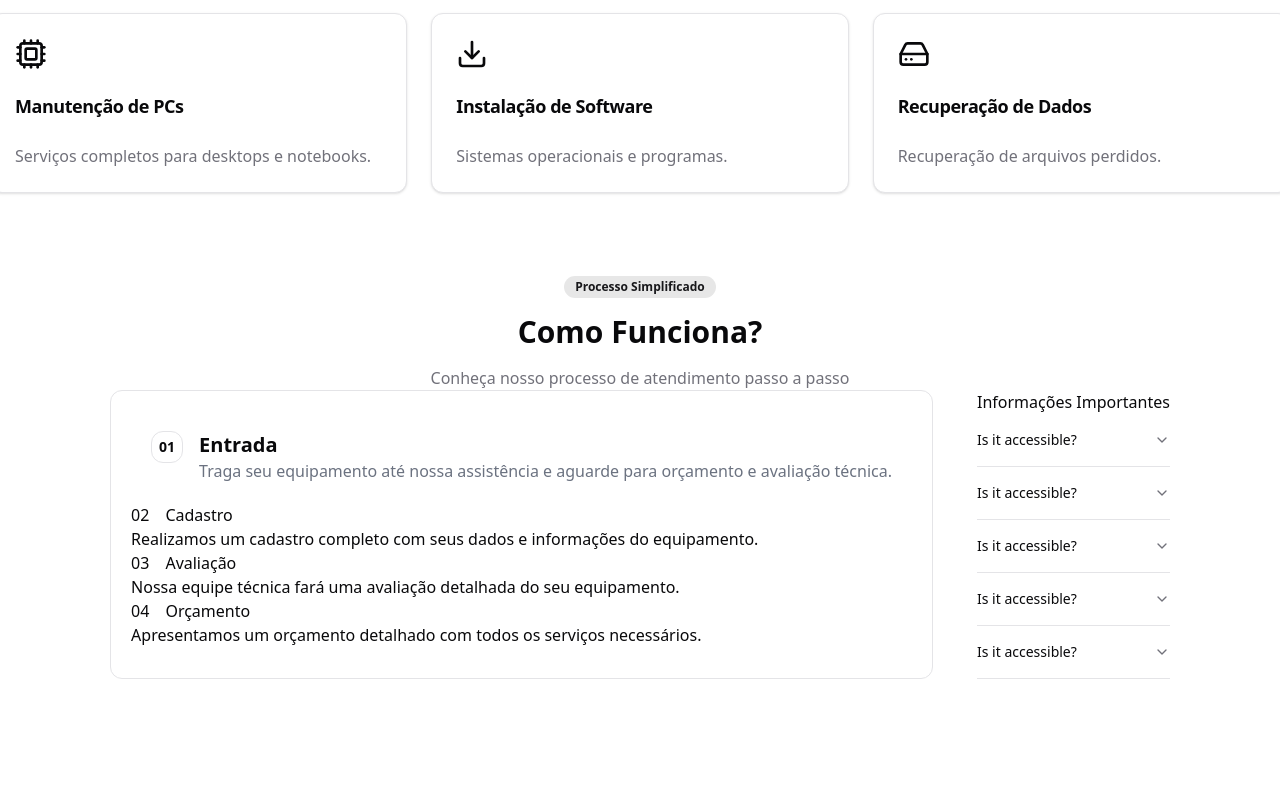
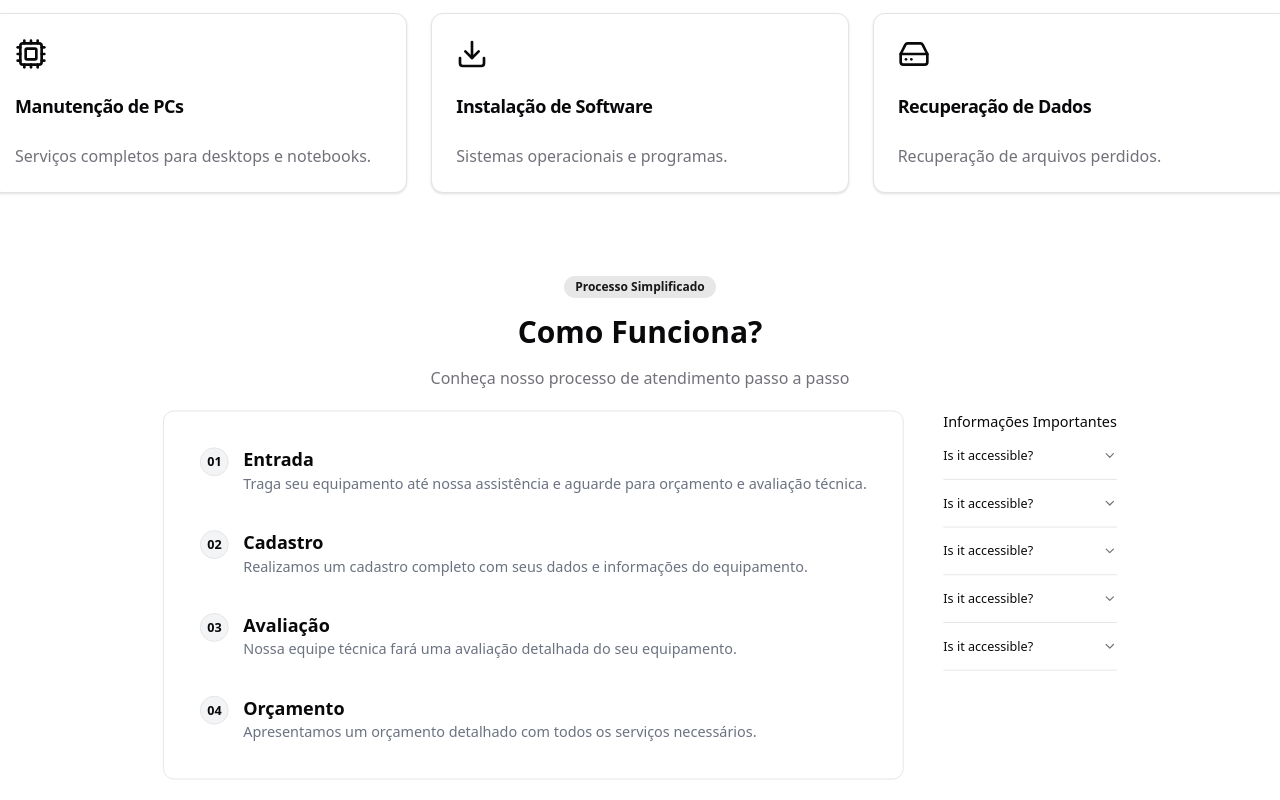
Before and after one commit to Daischi/Intercompnet, a Next.js app: page / in a window 1280 px wide. Shown: the part 1101-1901 px from the top of the page. Before the commit the page ends 1780 px from the top, so only its background shows below. Built offline with nearby package versions, Linux system fonts and the light colour scheme.

Commit message:
ajustando tamanho com scale

```diff
--- a/src/components/guiafunciona/index.tsx
+++ b/src/components/guiafunciona/index.tsx
@@ -24,17 +24,15 @@ export default function Guiafunciona() {
             </h2>
           </div>
         </div>
-        <div className="flex justify-center gap-11">
-          <div className="border rounded-xl">
-            <div className="p-5">
+        <div className="flex justify-center gap-11 scale-90">
+          <div className="border rounded-xl p-5">
+            {/* Etapa 01 - Entrada */}
+
             <div className="p-5">
               <div className="flex items-start gap-4">
-                  {/* Número dentro do círculo */}
-                  <span className="font-semibold py-1 px-3 text-sm flex items-center justify-center w-8 h-8 border rounded-xl ">
+                <span className="font-semibold py-1 px-3 text-sm flex items-center justify-center w-8 h-8 border rounded-full bg-gray-100">
                   01
                 </span>
-
-                  {/* Título e texto alinhados verticalmente */}
                 <div>
                   <h1 className="text-xl font-semibold">Entrada</h1>
                   <p className="text-gray-500">
@@ -45,29 +43,52 @@ export default function Guiafunciona() {
               </div>
             </div>
 
-              <div className="flex gap-4">
-                02 <h1>Cadastro</h1>
+            {/* Etapa 02 - Cadastro */}
+            <div className="p-5">
+              <div className="flex items-start gap-4">
+                <span className="font-semibold py-1 px-3 text-sm flex items-center justify-center w-8 h-8 border rounded-full bg-gray-100">
+                  02
+                </span>
+                <div>
+                  <h1 className="text-xl font-semibold">Cadastro</h1>
+                  <p className="text-gray-500">
+                    Realizamos um cadastro completo com seus dados e informações
+                    do equipamento.
+                  </p>
                 </div>
-              <p>
-                Realizamos um cadastro completo com seus dados e informações do
-                equipamento.
-              </p>
+              </div>
+            </div>
 
-              <div className="flex gap-4">
-                03 <h1>Avaliação</h1>
-              </div>
-              <p>
+            {/* Etapa 03 - Avaliação */}
+            <div className="p-5">
+              <div className="flex items-start gap-4">
+                <span className="font-semibold py-1 px-3 text-sm flex items-center justify-center w-8 h-8 border rounded-full bg-gray-100">
+                  03
+                </span>
+                <div>
+                  <h1 className="text-xl font-semibold">Avaliação</h1>
+                  <p className="text-gray-500">
                     Nossa equipe técnica fará uma avaliação detalhada do seu
                     equipamento.
                   </p>
+                </div>
+              </div>
+            </div>
 
-              <div className="flex gap-4">
-                04 <h1>Orçamento</h1>
-              </div>
-              <p>
+            {/* Etapa 04 - Orçamento */}
+            <div className="p-5">
+              <div className="flex items-start gap-4">
+                <span className="font-semibold py-1 px-3 text-sm flex items-center justify-center w-8 h-8 border rounded-full bg-gray-100">
+                  04
+                </span>
+                <div>
+                  <h1 className="text-xl font-semibold">Orçamento</h1>
+                  <p className="text-gray-500">
                     Apresentamos um orçamento detalhado com todos os serviços
                     necessários.
                   </p>
+                </div>
+              </div>
             </div>
           </div>
 
```
Lines whose indentation alone changed are shown as unchanged.
